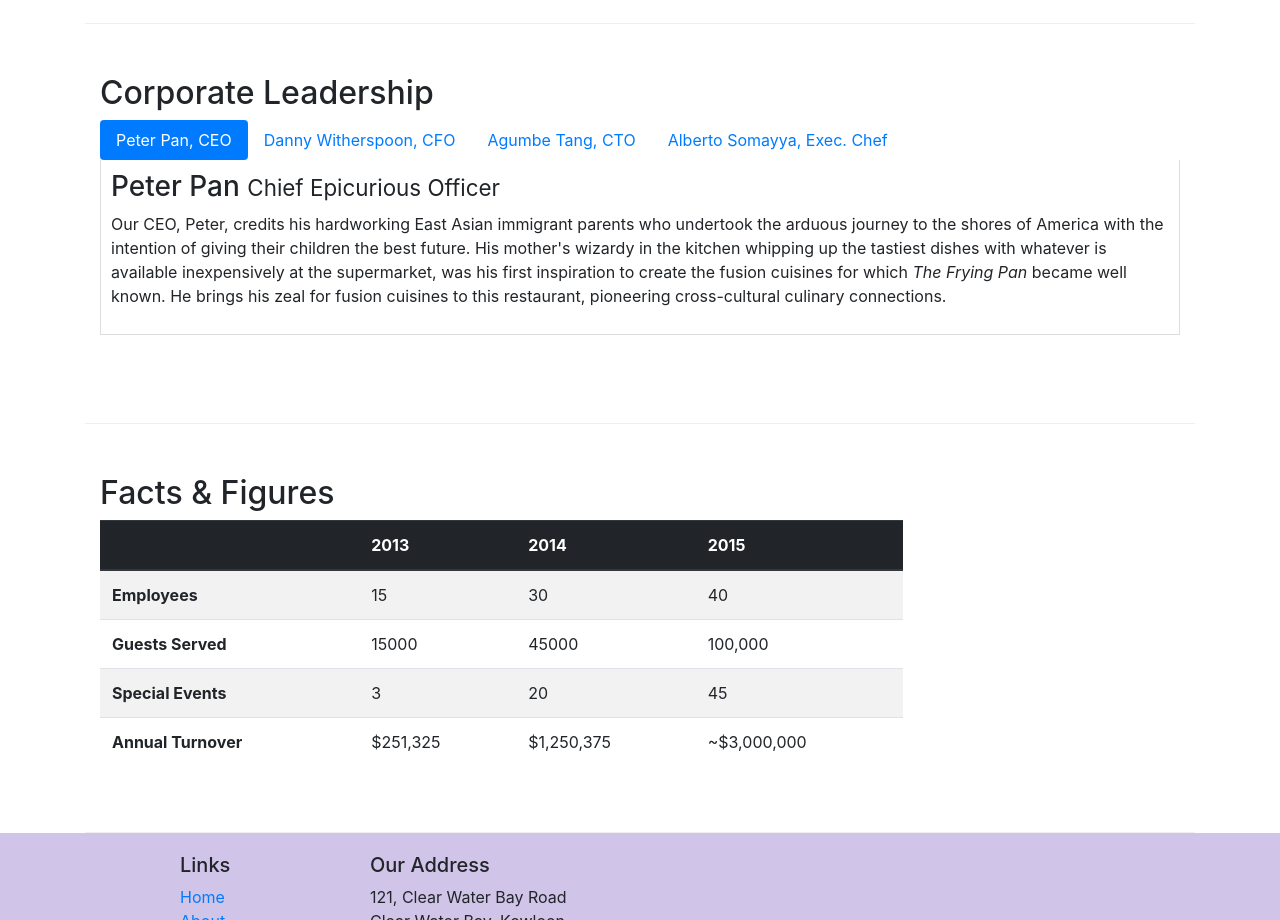
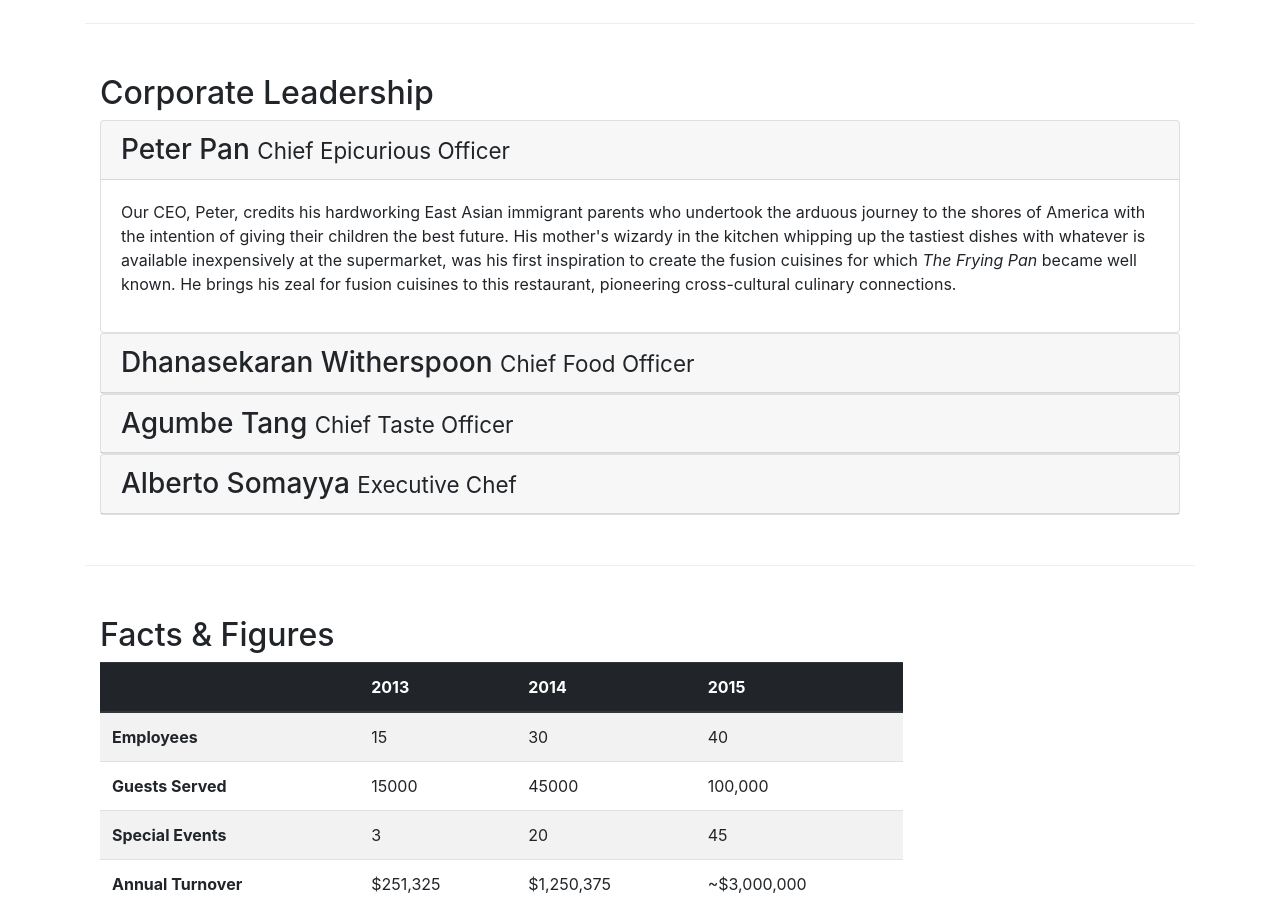
Before and after one commit to Sundeep220/BootstrapCourse, a website: page aboutus.html in a window 1280 px wide. Shown: the part 980-1900 px from the top of the page. Drawn offline with nearby package versions, Linux system fonts and the light colour scheme.

Commit message:
Added accordian to about us page

```diff
--- a/aboutus.html
+++ b/aboutus.html
@@ -100,41 +100,72 @@
         <div class="row row-content">
             <div class="col-12 col-sm-12 col-md-12">
                 <h2>Corporate Leadership</h2>
-                <ul class="nav nav-pills">
-                    <li class="nav-item">
-                        <a class="nav-link active" href="#peter" role="tab" data-toggle="tab">Peter Pan, CEO</a>
-                    </li>
-                    <li class="nav-item">
-                        <a class="nav-link" href="#danny" role="tab"
-                          data-toggle="tab">Danny Witherspoon, CFO</a>
-                      </li>
-                      <li class="nav-item">
-                        <a class="nav-link" href="#agumbe"role="tab"
-                          data-toggle="tab">Agumbe Tang, CTO</a>
-                      </li>
-                      <li class="nav-item">
-                        <a class="nav-link" href="#alberto" role="tab"
-                          data-toggle="tab">Alberto Somayya, Exec. Chef</a>
-                      </li>
-                </ul>
-                <div class="tab-content">
-                    <div role="tabpanel" class="tab-pane fade show active" id="peter">
-                    <h3>Peter Pan <small>Chief Epicurious Officer</small></h3>
-                    <p>Our CEO, Peter, credits his hardworking East Asian immigrant parents who undertook the arduous journey to the shores of America with the intention of giving their children the best future. His mother's wizardy in the kitchen whipping up the tastiest dishes with whatever is available inexpensively at the supermarket, was his first inspiration to create the fusion cuisines for which <em>The Frying Pan</em> became well known. He brings his zeal for fusion cuisines to this restaurant, pioneering cross-cultural culinary connections.</p>
-                    </div>
-                    <div role="tabpanel" class="tab-pane fade" id="danny">
-                    <h3>Dhanasekaran Witherspoon <small>Chief Food Officer</small></h3>
-                    <p>Our CFO, Danny, as he is affectionately referred to by his colleagues, comes from a long established family tradition in farming and produce. His experiences growing up on a farm in the Australian outback gave him great appreciation for varieties of food sources. As he puts it in his own words, <em>Everything that runs, wins, and everything that stays, pays!</em></p>
-                    </div>
-                    <div role="tabpanel" class="tab-pane fade" id="agumbe">
-                    <h3>Agumbe Tang <small>Chief Taste Officer</small></h3>
-                    <p>Blessed with the most discerning gustatory sense, Agumbe, our CTO, personally ensures that every dish that we serve meets his exacting tastes. Our chefs dread the tongue lashing that ensues if their dish does not meet his exacting standards. He lives by his motto, <em>You click only if you survive my lick.</em></p>
-                    </div>
-                    <div role="tabpanel" class="tab-pane fade" id="alberto">
-                    <h3>Alberto Somayya <small>Executive Chef</small></h3>
-                    <p>Award winning three-star Michelin chef with wide International experience having worked closely with whos-who in the culinary world, he specializes in creating mouthwatering Indo-Italian fusion experiences. He says, <em>Put together the cuisines from the two craziest cultures, and you get a winning hit! Amma Mia!</em></p>
-                    </div>
-                </div>
+                <div id="accordion">
+					<div class="card">
+						<div class="card-header" role="tab" id="peterhead">
+							<h3 class="mb-0">
+								<a data-toggle="collapse" data-target="#peter">
+									Peter Pan <small>Chief Epicurious Officer</small>
+								</a>
+							</h3>
+						</div>
+						<div role="tabpanel" class="collapse show" id="peter" data-parent="#accordion">
+							<div class="card-body">
+								<p class="d-none d-sm-block">
+									Our CEO, Peter, credits his hardworking East Asian immigrant parents who undertook the arduous journey to the shores of America with the intention of giving their children the best future. His mother's wizardy in the kitchen whipping up the tastiest dishes with whatever is available inexpensively at the supermarket, was his first inspiration to create the fusion cuisines for which <em>The Frying Pan</em> became well known. He brings his zeal for fusion cuisines to this restaurant, pioneering cross-cultural culinary connections.
+								</p>
+							</div>
+						</div>
+					</div>
+					<div class="card">
+						<div class="card-header" role="tab" id="dannyhead">
+							<h3 class="mb-0">
+								<a class="collapsed" data-toggle="collapse" data-target="#danny">
+									Dhanasekaran Witherspoon <small>Chief Food Officer</small>
+								</a>
+							</h3>
+						</div>
+						<div role="tabpanel" class="collapse" id="danny" data-parent="#accordion">
+							<div class="card-body">
+								<p class="d-none d-sm-block">
+									Our CFO, Danny, as he is affectionately referred to by his colleagues, comes from a long established family tradition in farming and produce. His experiences growing up on a farm in the Australian outback gave him great appreciation for varieties of food sources. As he puts it in his own words, <em>Everything that runs, wins, and everything that stays, pays!</em>
+								</p>
+							</div>
+						</div>
+					</div>
+					<div class="card">
+						<div class="card-header" role="tab" id="agumbehead">
+							<h3 class="mb-0">
+                                <a class="collapsed" data-toggle="collapse" data-target="#agumbe">
+									Agumbe Tang <small>Chief Taste Officer</small>
+								</a>
+							</h3>
+						</div>
+						<div role="tabpanel" class="collapse" id="agumbe" data-parent="#accordion">
+							<div class="card-body">
+								<p class="d-none d-sm-block">
+									Blessed with the most discerning gustatory sense, Agumbe, our CTO, personally ensures that every dish that we serve meets his exacting tastes. Our chefs dread the tongue lashing that ensues if their dish does not meet his exacting standards. He lives by his motto, <em>You click only if you survive my lick.</em>
+								</p>
+							</div>
+						</div>
+					</div>
+					<div class="card">
+                        <div class="card-header" role="tab" id="albertohead">
+							<h3 class="mb-0">
+								<a class="collapsed" data-toggle="collapse" data-target="#alberto">
+									Alberto Somayya <small>Executive Chef</small>
+								</a>
+							</h3>
+						</div>
+						<div role="tabpanel" class="collapse" id="alberto" data-parent="#accordion">
+							<div class="card-body">
+								<p class="d-none d-sm-block">
+									Award winning three-star Michelin chef with wide International experience having worked closely with whos-who in the culinary world, he specializes in creating mouthwatering Indo-Italian fusion experiences. He says, <em>Put together the cuisines from the two craziest cultures, and you get a winning hit! Amma Mia!</em>
+								</p>
+							</div>
+						</div>
+					</div>
+				</div>
             </div>
        </div>
        <div class="row row-content">
```
